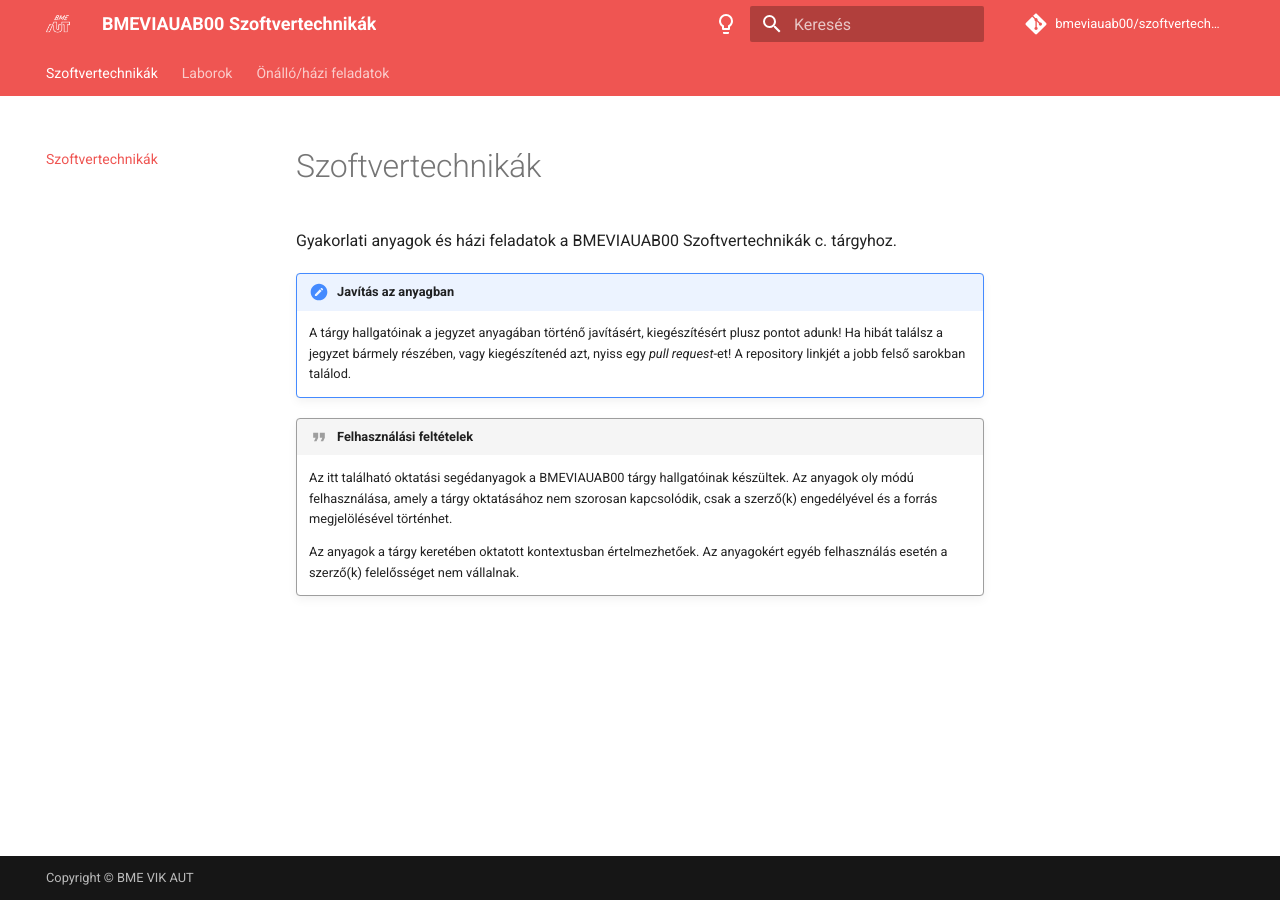
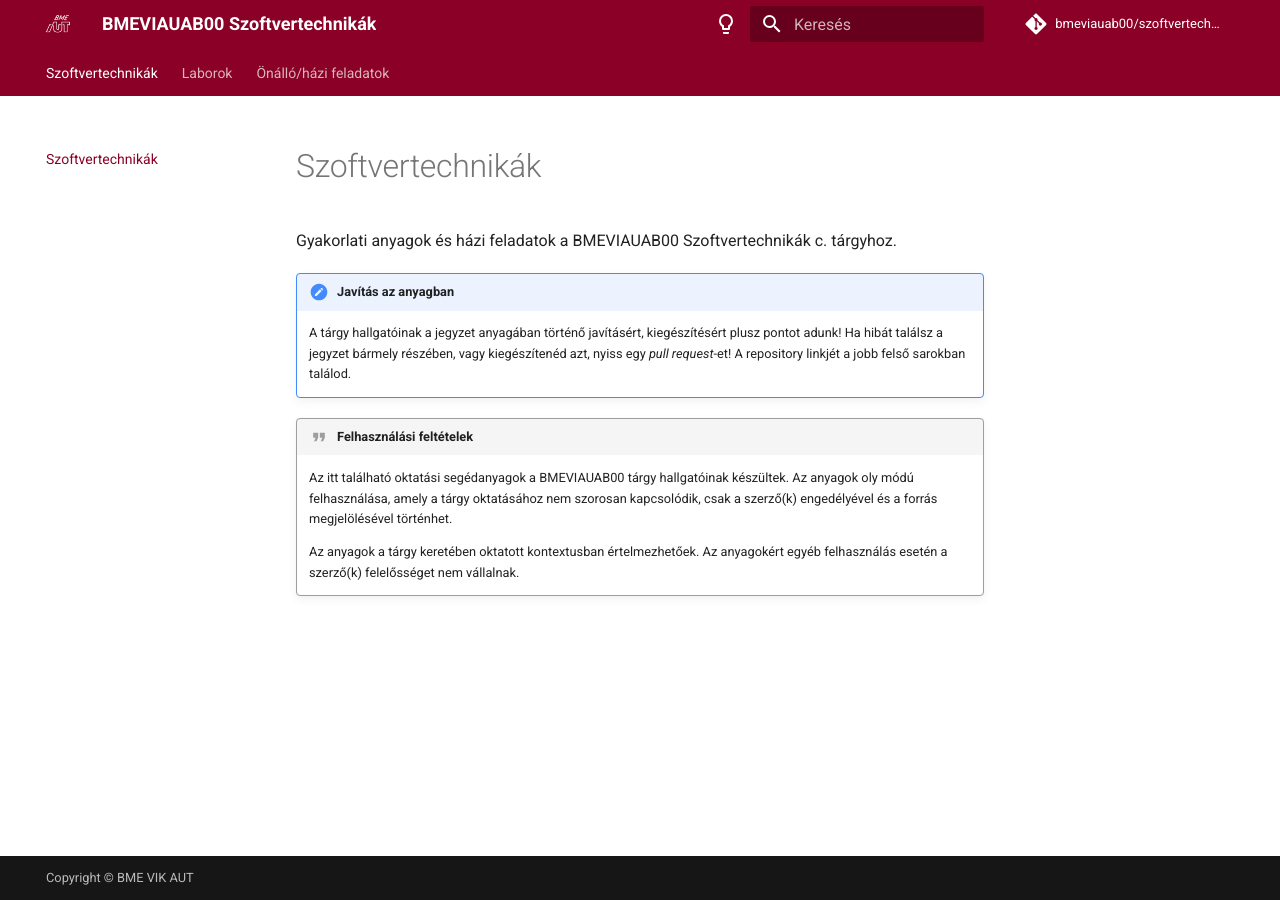
Before and after one commit to bzolka/szt_doc_teszt, an MkDocs documentation site: the page built from docs/index.md, in a window 1280 px wide. Built offline with MkDocs 1.6.1 and Material for MkDocs 9.7.7, drawn with Linux system fonts in a browser that asks for light colours; comment, search, counter and statistics services are not loaded.

Commit message:
aut colors

```diff
--- a/docs/extra-material-theme.css
+++ b/docs/extra-material-theme.css
@@ -11,6 +11,18 @@
 
 article ul ul ul {
 	list-style-type:  square !important;
+}
+
+[data-md-color-scheme="aut"] {
+	--md-primary-fg-color: #8a0026;
+	--md-typeset-a-color: #8a0026; /* link */
+	--md-accent-fg-color: #e53734; /* link hoover */
+}
+
+[data-md-color-scheme="slate"] {
+	--md-primary-fg-color: #8a0026;
+	--md-typeset-a-color: #ef5552; /* link */
+	--md-accent-fg-color: #e57171; /* link hoover*/
 }
 
 /* img	{
--- a/mkdocs.yml
+++ b/mkdocs.yml
@@ -9,6 +9,7 @@
   language: hu
   palette:
     - media: "(prefers-color-scheme: light)"
+      scheme: aut
       primary: red
       accent: red
       toggle:
```
